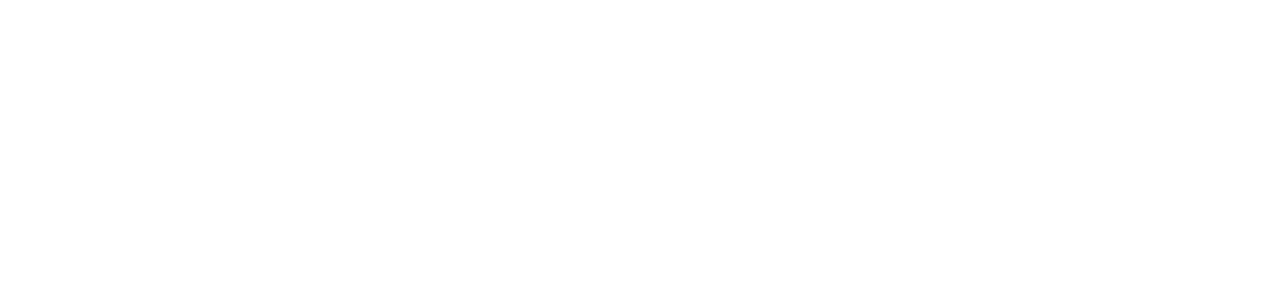
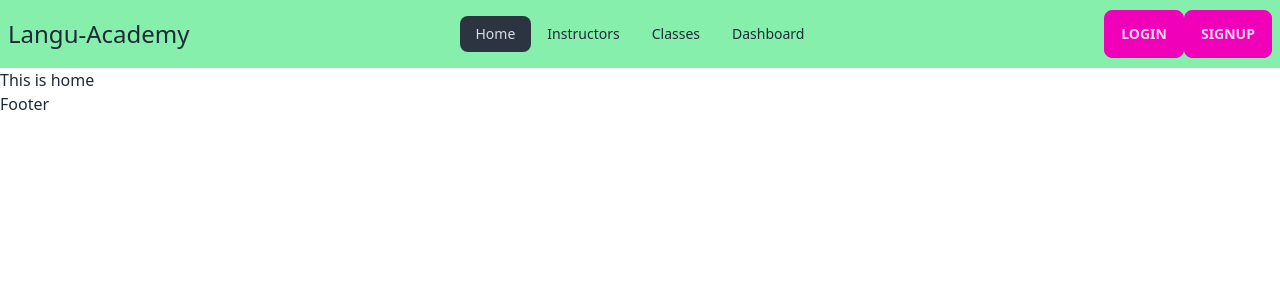
Before and after one commit to Arif-Mohammad-Sagor/final_project_client, a React (Vite) app: page / in a window 1280 px wide. Shown: the top 300 px of the page. Built offline with nearby package versions, Linux system fonts and the light colour scheme.

Commit message:
navbar added

```diff
--- a/src/layout/Main.jsx
+++ b/src/layout/Main.jsx
@@ -1,6 +1,7 @@
 import React from 'react'
 import Navbar from '../pages/shared/Navbar'
 import { Outlet } from 'react-router-dom'
+import Footer from '../pages/shared/Footer';
 
 const Main = () => {
   return (
--- a/src/main.jsx
+++ b/src/main.jsx
@@ -1,9 +1,11 @@
 import React from 'react'
 import ReactDOM from 'react-dom/client'
 import './index.css'
+import { RouterProvider } from 'react-router-dom';
+import router from './Routes/Routes';
 
 ReactDOM.createRoot(document.getElementById("root")).render(
   <React.StrictMode>
-    {/* <RouterProvider router={router} /> */}
+    <RouterProvider router={router}/>
   </React.StrictMode>
 );
--- /dev/null
+++ b/src/pages/Home/Login&Signup/Login.jsx
@@ -0,0 +1,9 @@
+import React from 'react'
+
+const Login = () => {
+  return (
+    <div>Login</div>
+  )
+}
+
+export default Login
--- /dev/null
+++ b/src/pages/Home/Login&Signup/SignUp.jsx
@@ -0,0 +1,9 @@
+import React from 'react'
+
+const SignUp = () => {
+  return (
+    <div>SignUp</div>
+  )
+}
+
+export default SignUp
--- a/src/pages/shared/Navbar.jsx
+++ b/src/pages/shared/Navbar.jsx
@@ -1,9 +1,74 @@
-import React from 'react'
+import React from "react";
+import { Link, NavLink } from "react-router-dom";
 
 const Navbar = () => {
+  const navItems = (
+    <>
+      <li>
+        <NavLink to="/">Home</NavLink>
+      </li>
+      {/* <li>
+        <NavLink to="/login"> Login</NavLink>
+      </li>
+      <li>
+        <NavLink to="/signup">SignUp</NavLink>
+      </li> */}
+      <li>
+        <NavLink to="/instructors">Instructors</NavLink>
+      </li>
+      <li>
+        <NavLink to="/classes">Classes</NavLink>
+      </li>
+      <li>
+        <NavLink to="/dashboard">Dashboard</NavLink>
+      </li>
+    </>
+  );
+
   return (
-    <div>Navbar</div>
-  )
-}
+    <div className="navbar bg-green-300">
+      <div className="navbar-start">
+        <div className="dropdown">
+          <label tabIndex={0} className="btn btn-ghost lg:hidden">
+            <svg
+              xmlns="http://www.w3.org/2000/svg"
+              className="h-5 w-5"
+              fill="none"
+              viewBox="0 0 24 24"
+              stroke="currentColor"
+            >
+              <path
+                strokeLinecap="round"
+                strokeLinejoin="round"
+                strokeWidth="2"
+                d="M4 6h16M4 12h8m-8 6h16"
+              />
+            </svg>
+          </label>
+          <ul
+            tabIndex={0}
+            className="menu menu-sm dropdown-content mt-3 p-2 shadow bg-base-100 rounded-box w-52"
+          >
+            {navItems}
+          </ul>
+        </div>
+              <a className="normal-case text-2xl">
+                  Langu-Academy
+        </a>
+      </div>
+      <div className="navbar-center hidden lg:flex">
+        <ul className="menu menu-horizontal px-1">{navItems}</ul>
+      </div>
+      <div className="navbar-end">
+        <Link to="/login" className="btn btn-secondary">
+          Login
+        </Link>
+        <Link to="/signup" className="btn btn-secondary">
+          SignUp
+        </Link>
+      </div>
+    </div>
+  );
+};
 
-export default Navbar
+export default Navbar;
```
Also changed, not shown: src/routes/Routes.jsx (+24 -4 lines).
